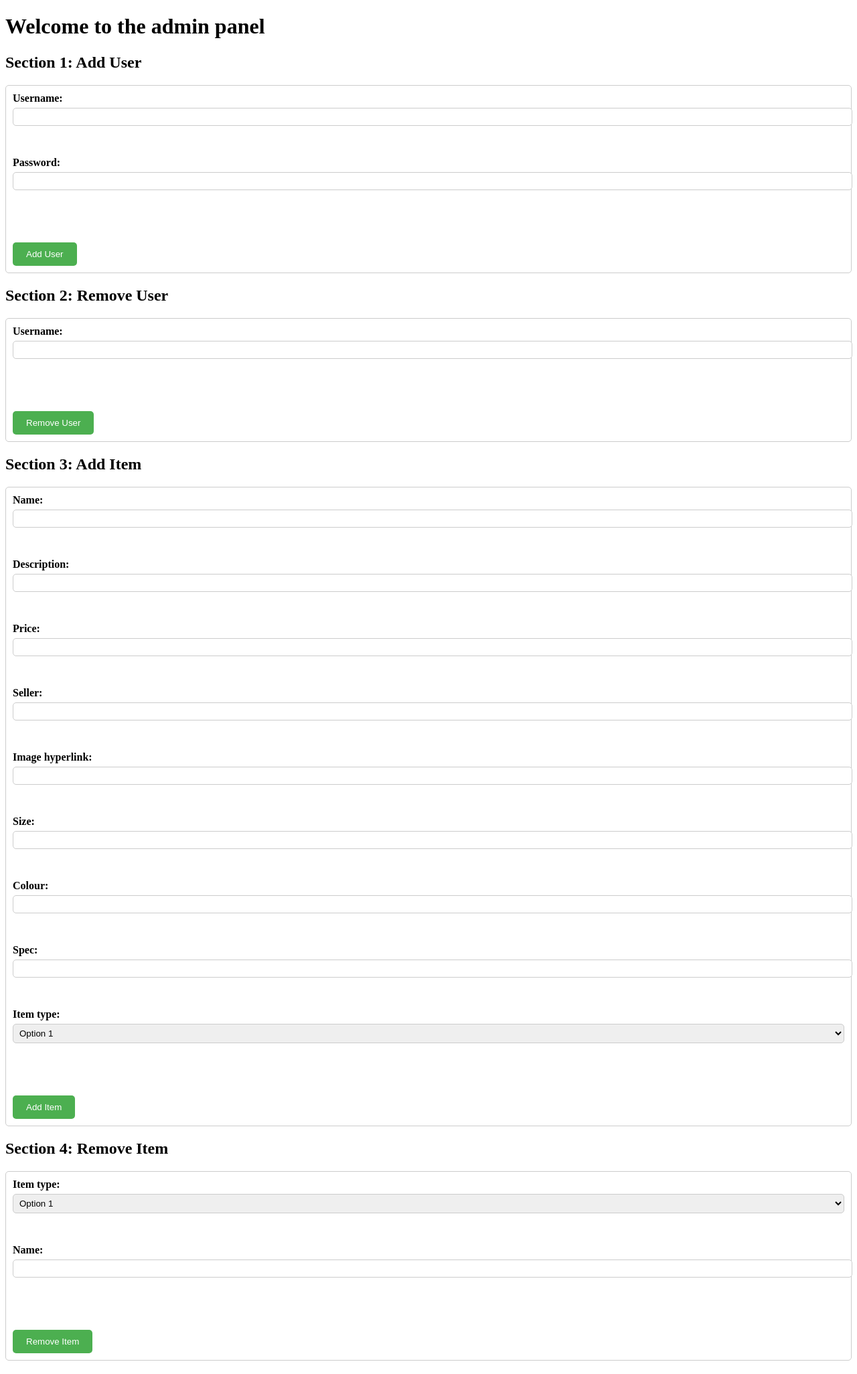
After one commit to SweetSourandChili/basicFlaskApp, a Flask app: page /admin in a window 1280 px wide. The commit adds this page. Shown: the whole page at 67% size. Run offline with Flask 2, Linux system fonts and the light colour scheme.

Commit message:
some admin capabilities

```diff
--- a/main.py
+++ b/main.py
@@ -2,67 +2,88 @@ import flask as fl
 import pymongo as pm
 import certifi
 import os
+import secrets
 
 mongo_uri = os.environ['MONGO_URI']
 
 app = fl.Flask(__name__, static_folder='static')
+app.secret_key = secrets.token_hex(16)
 client = pm.MongoClient(mongo_uri, ssl_ca_certs=certifi.where())
+
 db = client['webData']
+users = db['userData']
 
-users = db['userData']
 
 @app.route('/')
 def index():
-    return fl.render_template("index.html")
+    return fl.render_template("index.html", username=fl.session.get('username', None))
 
 
-@app.route('/loginUser', methods=['POST'])
-def loginUser():
+@app.route('/login', methods=['POST', 'GET'])
+def login():
+    if fl.request.method == 'GET':
+        return fl.render_template('login.html')
+
+    loggedIn = fl.request.form.get('loggedIn')
+    if loggedIn:
+        fl.session.pop('username', None)
+        return fl.jsonify({'success': True, 'message': 'Logged out.', 'logged_in': False}), 200
+
     username = fl.request.form['username']
     password = fl.request.form['password']
-    # TODO: check to send token here
-    user = users.find_one({"username": username, "admin": False})
+
+    print(fl.request.form.get("admin"))
+    if fl.request.form.get("admin"):
+        user = users.find_one({"username": username, "admin": True})
+    else:
+        user = users.find_one({"username": username, "admin": False})
+
     if user is None:
-        return fl.jsonify({'success': True, 'message': 'This user is not registered!'}), 405
+        return fl.jsonify({'success': False, 'message': 'This user is not registered!'}), 405
     else:
         if user["password"] == password:
-            return fl.redirect("dashboard.html")
+            fl.session['username'] = username
+            return fl.jsonify({'success': True, 'message': 'Successful'.format(username)}), 200
         else:
-            return fl.jsonify({'success': True, 'message': 'Wrong password!'.format(username)}), 406
-
-@app.route('/loginAdmin', methods=['POST'])
-def loginAdmin():
-    username = fl.request.form['username']
-    password = fl.request.form['password']
-    user = users.find_one({"username": username, "admin": True})
-    if user is None:
-        return fl.jsonify({'success': True, 'message': 'This admin is not registered!'}), 405
-    else:
-        if user["password"] == password:
-            return fl.redirect("admin.html")
-        else:
-            return fl.jsonify({'success': True, 'message': 'Wrong password!'}), 406
+            return fl.jsonify({'success': False, 'message': 'Wrong password!'.format(username)}), 406
 
 
-@app.route('/getData', methods=['POST'])
-def getData():
-    try:
-        db.command('ping')
-        return fl.jsonify({'success': True, 'message': 'Login successful'}), 200
-    except Exception as e:
-        print(str(e))
-        return fl.jsonify({'success': False, 'message': 'Login successful'}), 505
+@app.route('/admin', methods=['GET', 'POST'])
+def admin():
+    if fl.request.method == 'GET':
+        return fl.render_template("admin.html")
 
 
-@app.route('/signIn', methods=['GET', 'POST'])
-def signIn():
-    return fl.redirect(fl.url_for('dashboard'))
+@app.route('/user', methods=['POST'])
+def user():
+    username = fl.request.form.get('username')
+    password = fl.request.form.get('password')
+    add = fl.request.form.get('add')
 
+    if add == 'True':
+        # Check if the user already exists in the database
+        user_instance = users.find_one({"username": username})
+        if user_instance:
+            return fl.jsonify({'success': False, 'message': 'This username already exists!'}), 405
+        elif username == "" or password == "":
+            return fl.jsonify({'success': False, 'message': 'Empty fields!'}), 405
 
-@app.route('/dashboard', methods=['GET'])
-def dashboard():
-    print("here")
-    return fl.render_template('dashboard.html')
+        users.insert_one({
+            'username': username,
+            'password': password,
+            'avgRating': None,
+            'reviews': [],
+            'admin': False
+        })
+
+        return fl.jsonify({'success': True, 'message': 'User created successfully!'}), 200
+
+    else:
+        result = users.delete_one({'username': username})
+        if result.deleted_count == 1:
+            return fl.jsonify({'success': True, 'message': 'User deleted successfully!'}), 200
+        else:
+            return fl.jsonify({'success': False, 'message': 'User not found!'}), 404
 
 
 if __name__ == '__main__':
--- /dev/null
+++ b/static/css/admin.css
@@ -0,0 +1,31 @@
+form {
+    display: flex;
+    flex-direction: column;
+    align-items: flex-start;
+    margin-bottom: 20px;
+    border: 1px solid #ccc;
+    padding: 10px;
+    border-radius: 5px;
+}
+
+label {
+    font-weight: bold;
+    margin-bottom: 5px;
+}
+
+input[type="text"], input[type="password"], select {
+    padding: 5px;
+    margin-bottom: 10px;
+    border-radius: 5px;
+    border: 1px solid #ccc;
+    width: 100%;
+}
+
+button[type="submit"] {
+    background-color: #4CAF50;
+    color: white;
+    padding: 10px 20px;
+    border: none;
+    border-radius: 5px;
+    cursor: pointer;
+}
--- /dev/null
+++ b/static/js/admin.js
@@ -0,0 +1,63 @@
+const addUserBtn = document.getElementById("addUser");
+const removeUserBtn = document.getElementById("removeUser");
+const addItemBtn = document.getElementById("addItem");
+const removeItemBtn = document.getElementById("removeItem");
+
+const addUserForm = document.getElementById('addUserForm');
+const addUserInputs = addUserForm.querySelectorAll('input, select, textarea');
+
+const removeUserForm = document.getElementById('removeUserForm');
+const removeUserInputs = removeUserForm.querySelectorAll('input, select, textarea');
+
+const addItemForm = document.getElementById('addItemForm');
+const addItemInputs = addItemForm.querySelectorAll('input, select, textarea');
+
+const removeItemForm = document.getElementById('removeItemForm');
+const removeItemInputs = removeItemForm.querySelectorAll('input, select, textarea');
+addUserForm.addEventListener('submit', function (e) {
+    e.preventDefault();
+    const formValues = {};
+    addUserInputs.forEach((input) => {
+        formValues[input.name] = input.value;
+    });
+    const xhr = new XMLHttpRequest();
+    xhr.open('POST', '/user');
+    xhr.setRequestHeader('Content-Type', 'application/x-www-form-urlencoded');
+    xhr.onload = function () {
+        const resp = JSON.parse(xhr.responseText);
+        addUserForm.querySelector("p").textContent = resp.message;
+    };
+    xhr.send(`username=${formValues['username']}&password=${formValues['password']}&add=True`);
+});
+
+removeUserForm.addEventListener('submit', function (e) {
+    e.preventDefault();
+    const formValues = {};
+    removeUserInputs.forEach((input) => {
+        formValues[input.name] = input.value;
+        console.log(input.value);
+    });
+    console.log(formValues);
+    const xhr = new XMLHttpRequest();
+    xhr.open('POST', '/user');
+    xhr.setRequestHeader('Content-Type', 'application/x-www-form-urlencoded');
+    xhr.onload = function () {
+        const resp = JSON.parse(xhr.responseText);
+        removeUserForm.querySelector("p").textContent = resp.message;
+    };
+    xhr.send(`username=${formValues['username']}&add=False`);
+});
+
+addItemForm.addEventListener('submit', function (e) {
+    e.preventDefault();
+    // Do something when the Add Item button is clicked
+    // You can add your own code here to handle the form submission
+    console.log('Add Item button clicked!');
+});
+
+removeItemForm.addEventListener('submit', function (e) {
+    e.preventDefault();
+    // Do something when the Remove Item button is clicked
+    // You can add your own code here to handle the form submission
+    console.log('Remove Item button clicked!');
+});
--- /dev/null
+++ b/templates/admin.html
@@ -0,0 +1,87 @@
+<!DOCTYPE html>
+<html>
+<head>
+    <meta charset="UTF-8">
+	<title>Admin</title>
+	<link rel="stylesheet" href="{{ url_for('static', filename='css/admin.css') }}">
+</head>
+<body>
+
+	<h1>Welcome to the admin panel</h1>
+
+	<h2>Section 1: Add User</h2>
+	<form id="addUserForm" >
+		<label for="username">Username:</label>
+		<input type="text" id="username" name="username"><br><br>
+
+		<label for="password">Password:</label>
+		<input type="password" id="password" name="password"><br><br>
+
+		<p></p>
+		<button id="addUser" type="submit">Add User</button>
+	</form>
+
+	<h2>Section 2: Remove User</h2>
+	<form id="removeUserForm">
+		<label for="removeUsername">Username:</label>
+		<input type="text" id="removeUsername" name="username"><br><br>
+
+		<p></p>
+		<button id="removeUser" type="submit">Remove User</button>
+	</form>
+
+	<h2>Section 3: Add Item</h2>
+	<form id="addItemForm">
+		<label for="name">Name:</label>
+		<input type="text" id="name" name="name"><br><br>
+
+		<label for="description">Description:</label>
+		<input type="text" id="description" name="description"><br><br>
+
+		<label for="price">Price:</label>
+		<input type="text" id="price" name="price"><br><br>
+
+		<label for="seller">Seller:</label>
+		<input type="text" id="seller" name="seller"><br><br>
+
+		<label for="imageLink">Image hyperlink:</label>
+		<input type="text" id="imageLink" name="imageLink"><br><br>
+
+		<label for="size">Size:</label>
+		<input type="text" id="size" name="size"><br><br>
+
+		<label for="colour">Colour:</label>
+		<input type="text" id="colour" name="colour"><br><br>
+
+		<label for="spec">Spec:</label>
+		<input type="text" id="spec" name="spec"><br><br>
+
+		<label for="itemType">Item type:</label>
+		<select id="itemType" name="itemType">
+			<option value="option1">Option 1</option>
+			<option value="option2">Option 2</option>
+			<option value="option3">Option 3</option>
+		</select><br><br>
+
+		<p></p>
+		<button id="addItem" type="submit">Add Item</button>
+	</form>
+
+	<h2>Section 4: Remove Item</h2>
+	<form id="removeItemForm">
+		<label for="removeItemType">Item type:</label>
+		<select id="removeItemType" name="itemType">
+			<option value="option1">Option 1</option>
+			<option value="option2">Option 2</option>
+			<option value="option3">Option 3</option>
+		</select><br><br>
+
+		<label for="removeItemName">Name:</label>
+		<input type="text" id="removeItemName" name="name"><br><br>
+
+		<p></p>
+		<button id="removeItem" type="submit">Remove Item</button>
+	</form>
+<script src="{{ url_for('static', filename='js/admin.js') }}"></script>
+</body>
+</html>
```
Also changed, not shown: static/js/buttonControl.js (deleted, +0 -73 lines), static/js/index.js (added, +36 -0 lines), static/js/login.js (added, +41 -0 lines), templates/dashboard.html (deleted, +0 -10 lines), templates/index.html (+29 -46 lines), templates/login.html (added, +41 -0 lines), templates/login/signIn.html (deleted, +0 -10 lines), templates/signIn.html (added, +63 -0 lines).
